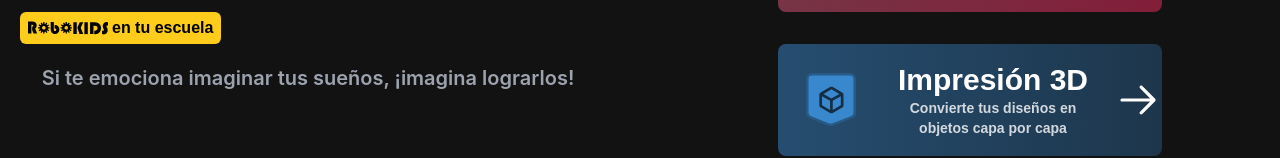
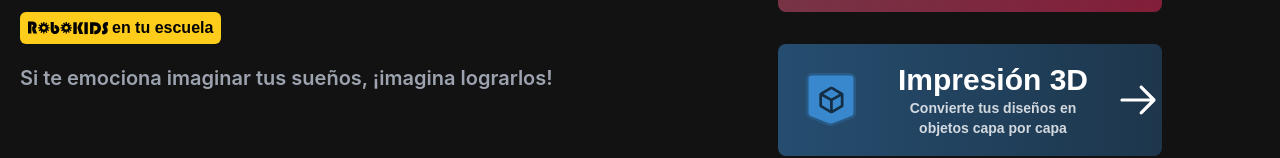
Before and after one commit to MasterPorti/robokids, a Next.js app: page / in a window 1280 px wide. Shown: the part 384-542 px from the top of the page. Built offline with nearby package versions, Linux system fonts and the light colour scheme.

Commit message:
margin fixed

```diff
--- a/app/components/HeroSection.jsx
+++ b/app/components/HeroSection.jsx
@@ -73,7 +73,7 @@ export default function HeroSection() {
         </svg>
         <span>en tu escuela </span>
       </button>
-      <div className="hidden  md:flex justify-center  mt-5 font-inter font-semibold text-gray-400 xs:text-lg lg:text-xl xl:max-w-xl">
+      <div className="hidden  md:flex mt-5 font-inter font-semibold text-gray-400 xs:text-lg lg:text-xl xl:max-w-xl">
         <p className="text-center">
           Si te emociona imaginar tus sueños, ¡imagina lograrlos!
         </p>
```
